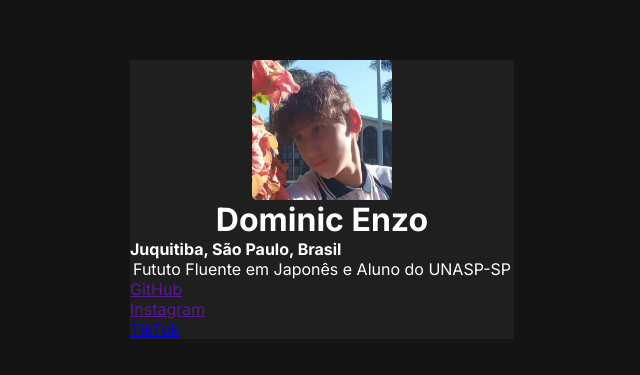
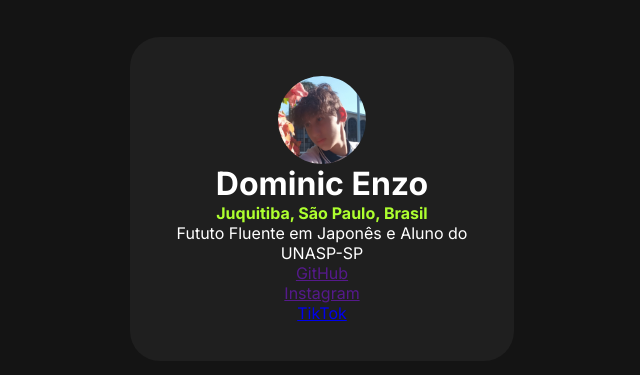
Before and after one commit to Domfalatudo/link-tree, a plain HTML site: page index.html in a window 1280 px wide. Shown: the part 201-576 px from the top of the page, without its empty margins (318-958 px from the left). Drawn offline with Linux system fonts and the light colour scheme.

Commit message:
Continuação da Estilização com CSS

```diff
--- a/style.css
+++ b/style.css
@@ -13,22 +13,27 @@ body {
     display: flex;
     justify-content: center;
     align-items: center;
+
 }
 
 div {
     background-color: #1F1F1F;
     color: White;
     width: 384px;
+    text-align: center;
+    border-radius: 30px;
+    padding: 3%
+
 }
 ul, li {
     list-style: none;
 }
 
 img{
-    width: 140px;
+    width: 88px;
     margin: auto;
     display: block;
-    border-radius: 5px;
+    border-radius: 120px;
 }
 h1{
     text-align: center;
@@ -36,3 +41,6 @@ h1{
 p{
     text-align: center;
 }
+strong{
+    color: greenyellow;
+}
```
